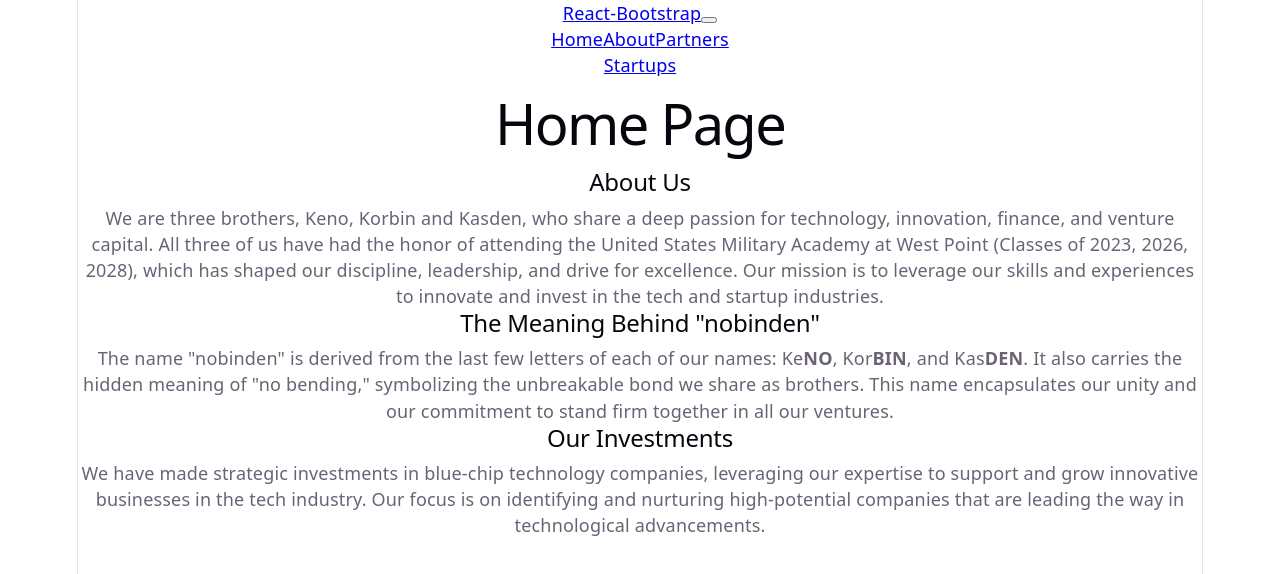
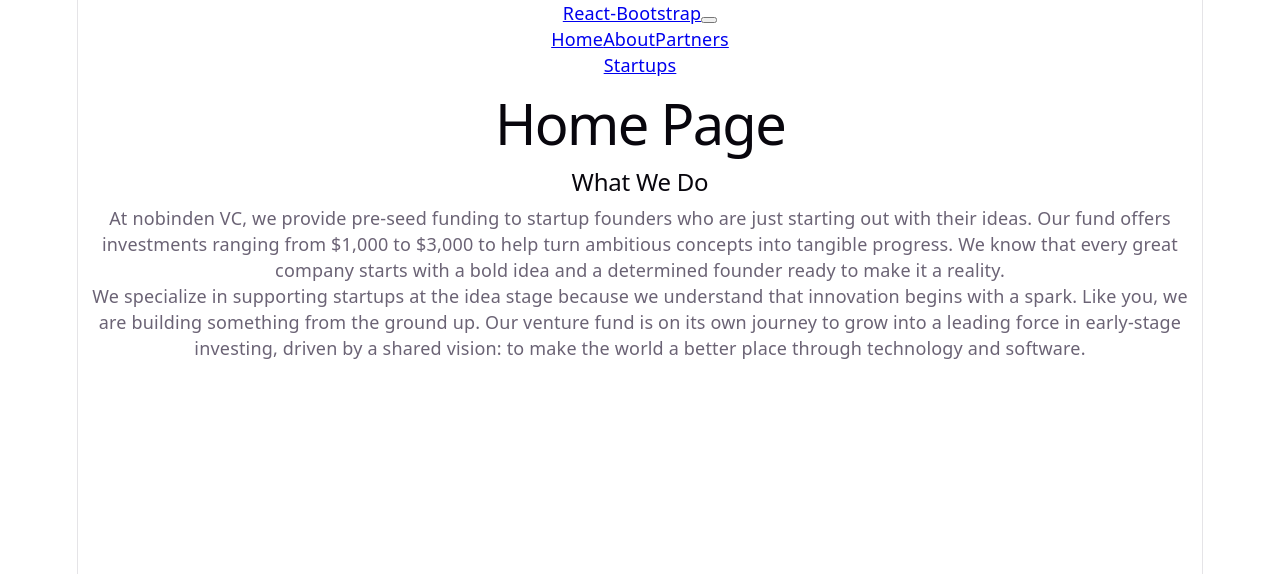
Before and after one commit to kdeary3/nobindenVC, a React (Vite) app: page / in a window 1280 px wide. Shown: the top 574 px of the page. Built offline with nearby package versions, Linux system fonts and the light colour scheme.

Commit message:
updated content

```diff
--- a/components/pages/home.jsx
+++ b/components/pages/home.jsx
@@ -3,12 +3,11 @@ const Home = () => {
     return (
         <>
             <h1>Home Page</h1>
-            <h2>About Us</h2>
-            <p>We are three brothers, Keno, Korbin and Kasden, who share a deep passion for technology, innovation, finance, and venture capital. All three of us have had the honor of attending the United States Military Academy at West Point (Classes of 2023, 2026, 2028), which has shaped our discipline, leadership, and drive for excellence. Our mission is to leverage our skills and experiences to innovate and invest in the tech and startup industries.</p>
-            <h2>The Meaning Behind "nobinden"</h2>
-            <p>The name "nobinden" is derived from the last few letters of each of our names: Ke<b>NO</b>, Kor<b>BIN</b>, and Kas<b>DEN</b>. It also carries the hidden meaning of "no bending," symbolizing the unbreakable bond we share as brothers. This name encapsulates our unity and our commitment to stand firm together in all our ventures.</p>
-            <h2>Our Investments</h2>
-            <p>We have made strategic investments in blue-chip technology companies, leveraging our expertise to support and grow innovative businesses in the tech industry. Our focus is on identifying and nurturing high-potential companies that are leading the way in technological advancements.</p>
+            <h2>What We Do</h2>
+            <p>At nobinden VC, we provide pre-seed funding to startup founders who are just starting out with their ideas. Our fund offers investments ranging from $1,000 to $3,000 to help turn ambitious concepts into tangible progress. We know that every great company starts with a bold idea and a determined founder ready to make it a reality.</p>
+
+
+            <p>We specialize in supporting startups at the idea stage because we understand that innovation begins with a spark. Like you, we are building something from the ground up. Our venture fund is on its own journey to grow into a leading force in early-stage investing, driven by a shared vision: to make the world a better place through technology and software.</p>
         </>
 )};
 
```
